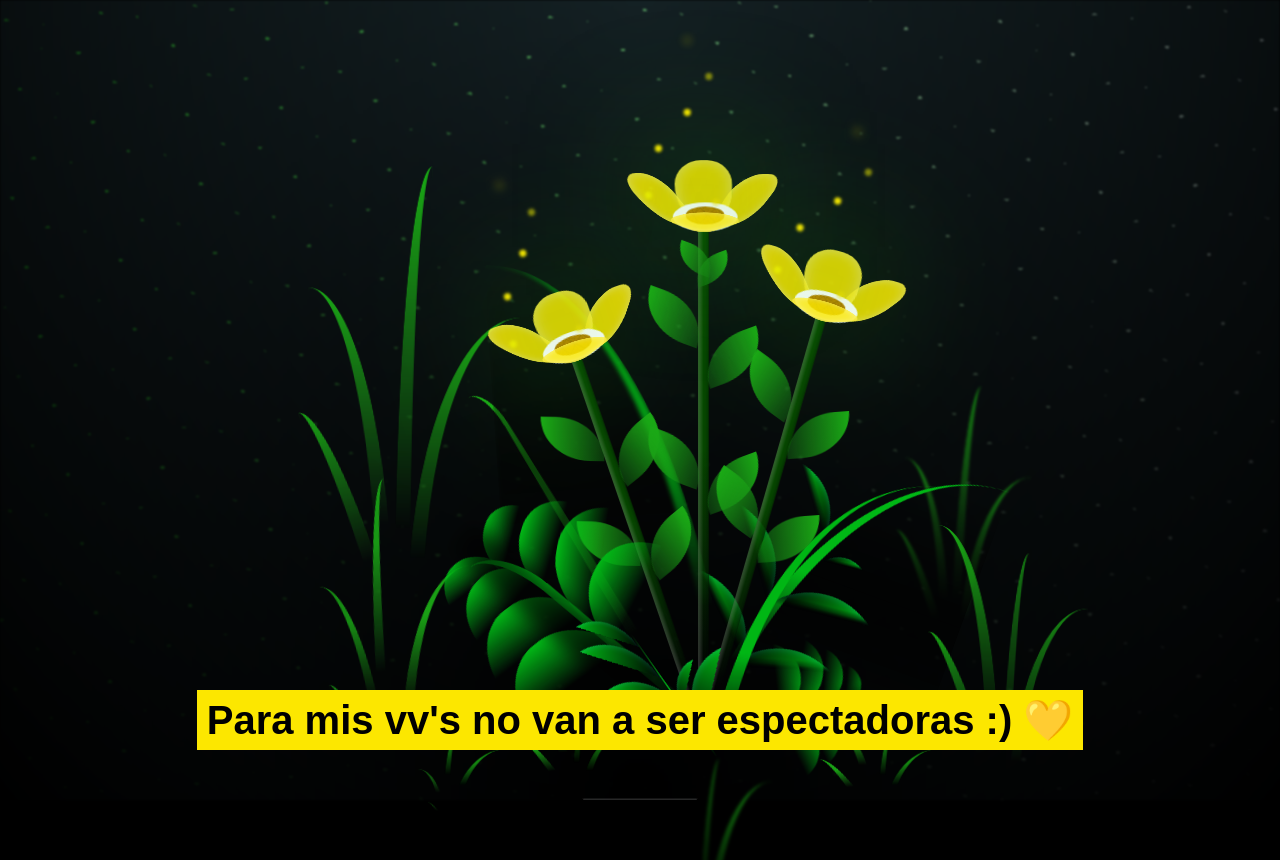
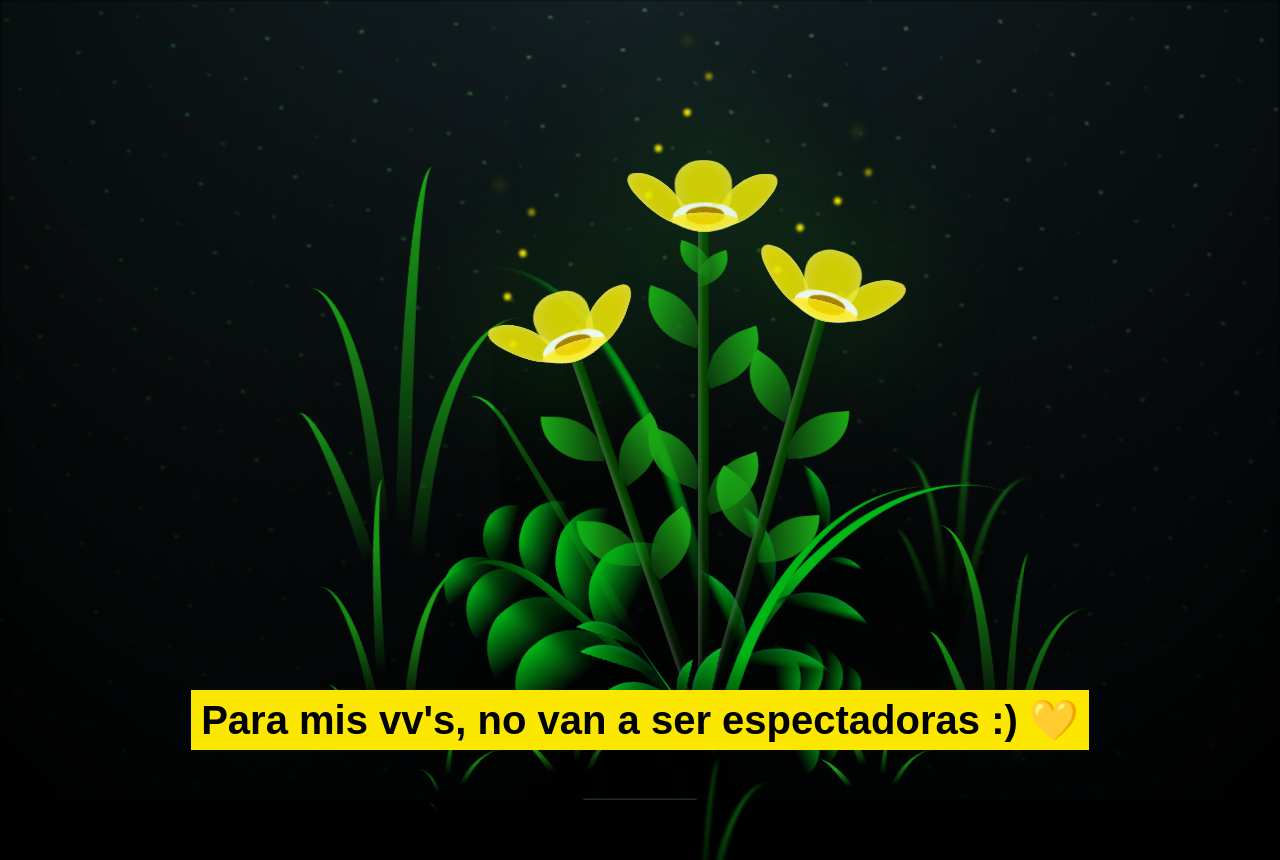
Before and after one commit to Matflowers/flores-pa-las-cabeze-ame, a plain HTML site: page index.html in a window 1280 px wide. Shown: the top 860 px of the page. Drawn offline with Linux system fonts and the light colour scheme.

Commit message:
Update index.html

```diff
--- a/index.html
+++ b/index.html
@@ -299,6 +299,6 @@
       </div>
     </div>
   </div>
-  <div class="message">Para mis vv's no van a ser espectadoras :) 💛</div>
+  <div class="message">Para mis vv's, no van a ser espectadoras :) 💛</div>
   <script src="script.js"></script>
 </body>
```
